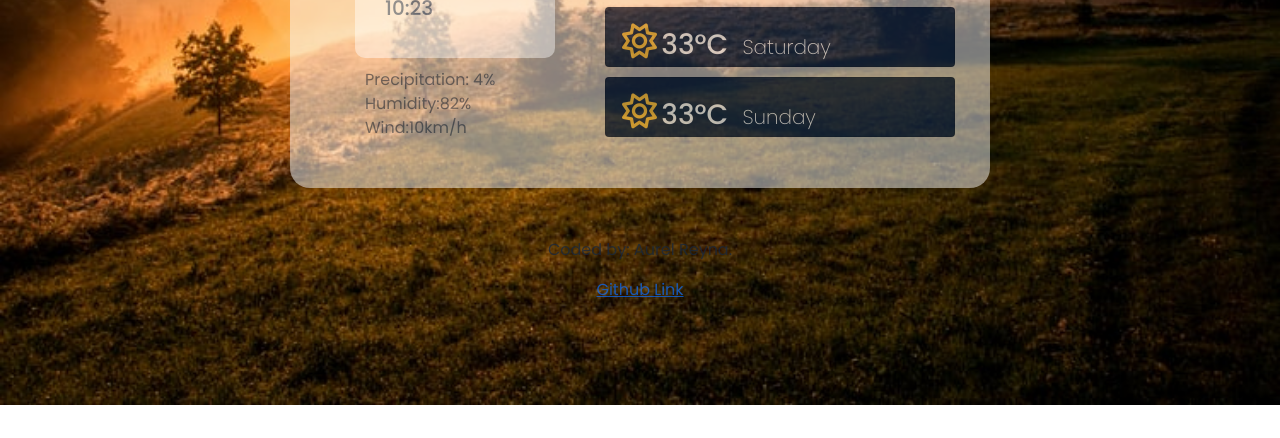
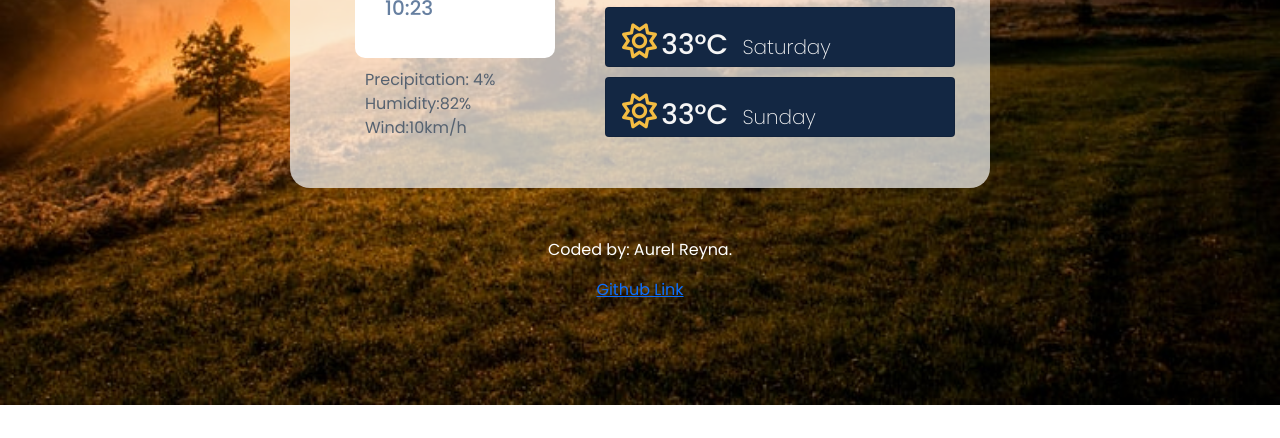
Before and after one commit to jorke-is-dangling/shecodesadvance, a plain HTML site: page project/index.html in a window 1280 px wide. Shown: the part 362-800 px from the top of the page. Drawn offline with nearby package versions, Linux system fonts and the light colour scheme.

Commit message:
Update style.css

```diff
--- a/project/style.css
+++ b/project/style.css
@@ -1,7 +1,6 @@
 body {
   background-image: url("img/morning.jpeg");
   height: 100%;
-  opacity: 0.7;
   background-position: center;
   background-repeat: no-repeat;
   background-size: cover;
@@ -159,6 +158,6 @@ h4 {
 }
 
 .footer {
-  color: #132743;
+  color: white;
   text-align: center;
 }
```
